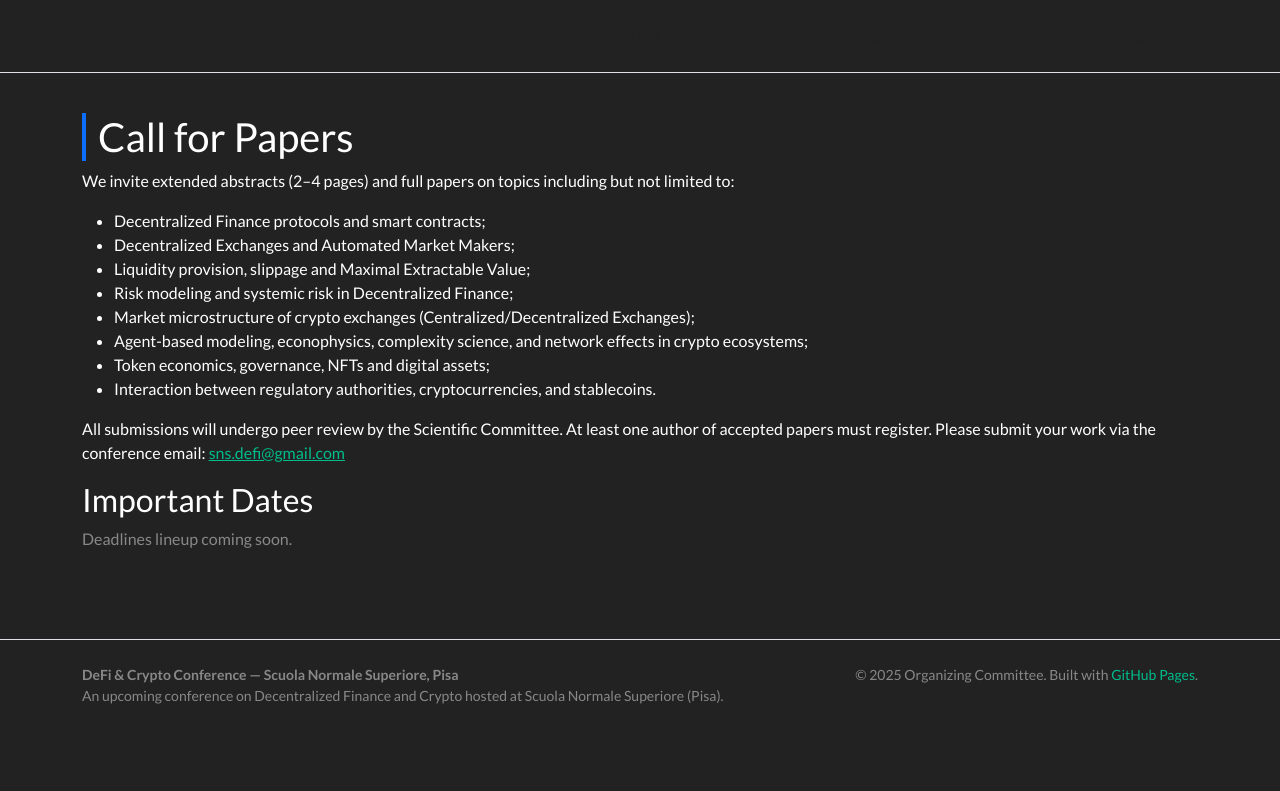
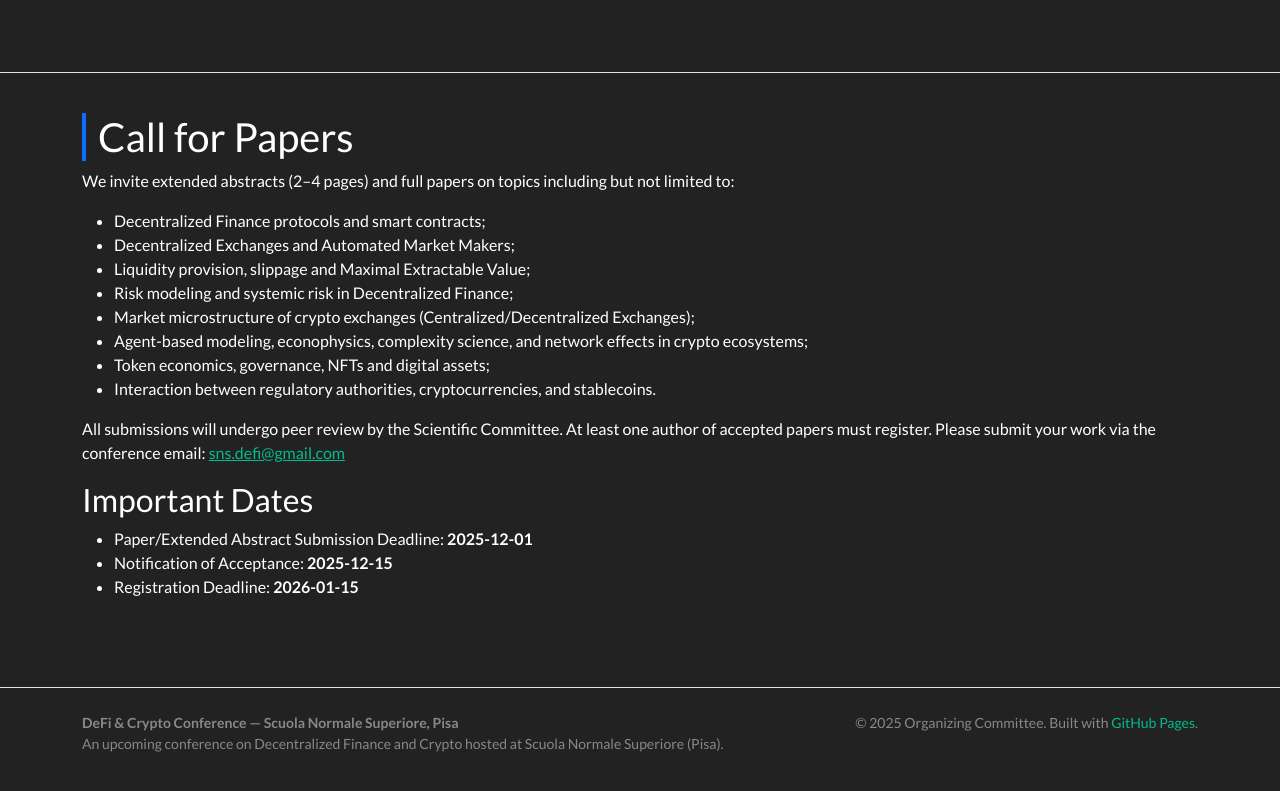
Before and after one commit to sns-defi/sns-defi.github.io, a Jekyll site: the page built from submission.md, in a window 1280 px wide. Shown: the top 791 px of the page. Built offline with Jekyll 4.4.1, drawn with Linux system fonts in a browser that asks for light colours; nearby versions of some CDN libraries.

Commit message:
Update submission.md

```diff
--- a/submission.md
+++ b/submission.md
@@ -19,7 +19,12 @@ permalink: /submission/
 <p> All submissions will undergo peer review by the Scientific Committee. At least one author of accepted papers must register. Please submit your work via the conference email: <a href="mailto:sns.defi@gmail.com">sns.defi@gmail.com</a>
 
 <h3>Important Dates</h3>
-<p class="text-muted">Deadlines lineup coming soon.</p>
+<ul>
+  <li>Paper/Extended Abstract Submission Deadline: <strong>2025-12-01</strong></li>
+  <li>Notification of Acceptance: <strong>2025-12-15</strong></li>
+  <li>Registration Deadline: <strong>2026-01-15</strong></li>
+  <!--<li><strong>Submission site:</strong> <a href="#" target="_blank" rel="noopener">EasyChair (coming soon)</a></li>-->
+</ul>
 
 
 <!--
```
